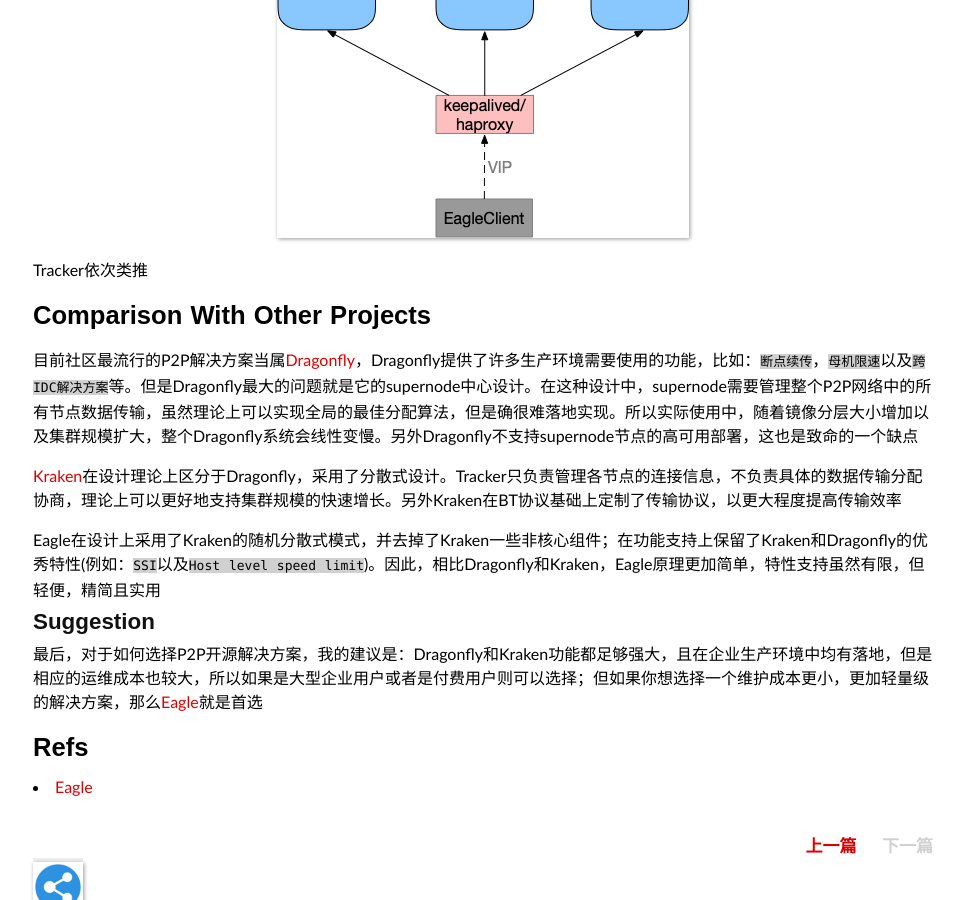
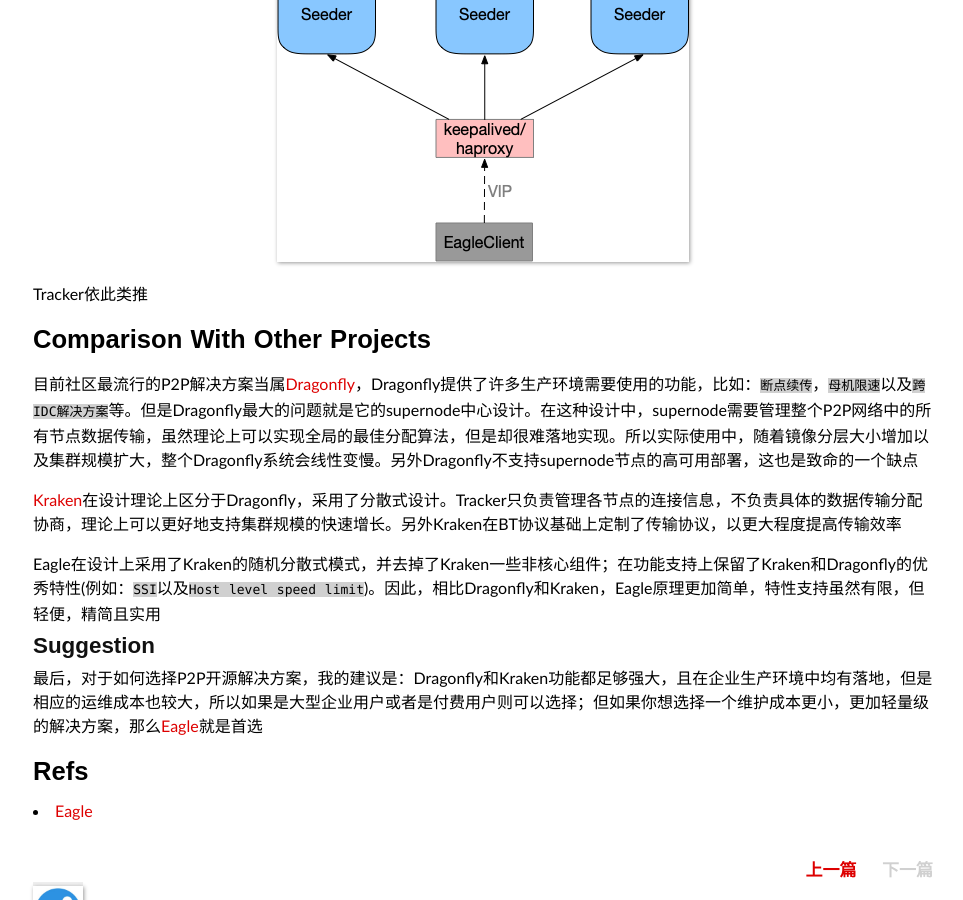
Before and after one commit to duyanghao/duyanghao.github.io, a Jekyll site: the page built from _posts/2020-5-1-eagle.md, in a window 1280 px wide and 900 px high, scrolled down 8901 px. Shown: the whole window, without its empty margins (157-1120 px from the left). Built offline with Jekyll 4.4.1, drawn with Linux system fonts in a browser that asks for light colours; some web fonts are replaced; comment, search, counter and statistics services are not loaded; some of the changed text lies outside the part shown.

Commit message:
add eagle docs
Signed-off-by: duyanghao <1294057873@qq.com>

```diff
--- a/_posts/2020-5-1-eagle.md
+++ b/_posts/2020-5-1-eagle.md
@@ -351,11 +351,11 @@
 
 ![](/public/img/eagle/ha/vip_ha.png)
 
-Tracker依次类推
+Tracker依此类推
 
 # Comparison With Other Projects
 
-目前社区最流行的P2P解决方案当属[Dragonfly](https://github.com/dragonflyoss/Dragonfly)，Dragonfly提供了许多生产环境需要使用的功能，比如：`断点续传`，`母机限速`以及`跨IDC解决方案`等。但是Dragonfly最大的问题就是它的supernode中心设计。在这种设计中，supernode需要管理整个P2P网络中的所有节点数据传输，虽然理论上可以实现全局的最佳分配算法，但是确很难落地实现。所以实际使用中，随着镜像分层大小增加以及集群规模扩大，整个Dragonfly系统会线性变慢。另外Dragonfly不支持supernode节点的高可用部署，这也是致命的一个缺点
+目前社区最流行的P2P解决方案当属[Dragonfly](https://github.com/dragonflyoss/Dragonfly)，Dragonfly提供了许多生产环境需要使用的功能，比如：`断点续传`，`母机限速`以及`跨IDC解决方案`等。但是Dragonfly最大的问题就是它的supernode中心设计。在这种设计中，supernode需要管理整个P2P网络中的所有节点数据传输，虽然理论上可以实现全局的最佳分配算法，但是却很难落地实现。所以实际使用中，随着镜像分层大小增加以及集群规模扩大，整个Dragonfly系统会线性变慢。另外Dragonfly不支持supernode节点的高可用部署，这也是致命的一个缺点
 
 [Kraken](https://github.com/uber/kraken)在设计理论上区分于Dragonfly，采用了分散式设计。Tracker只负责管理各节点的连接信息，不负责具体的数据传输分配协商，理论上可以更好地支持集群规模的快速增长。另外Kraken在BT协议基础上定制了传输协议，以更大程度提高传输效率
 
```
Also changed, not shown: other parts of _posts/2020-5-1-eagle.md (+1 -1 lines).
